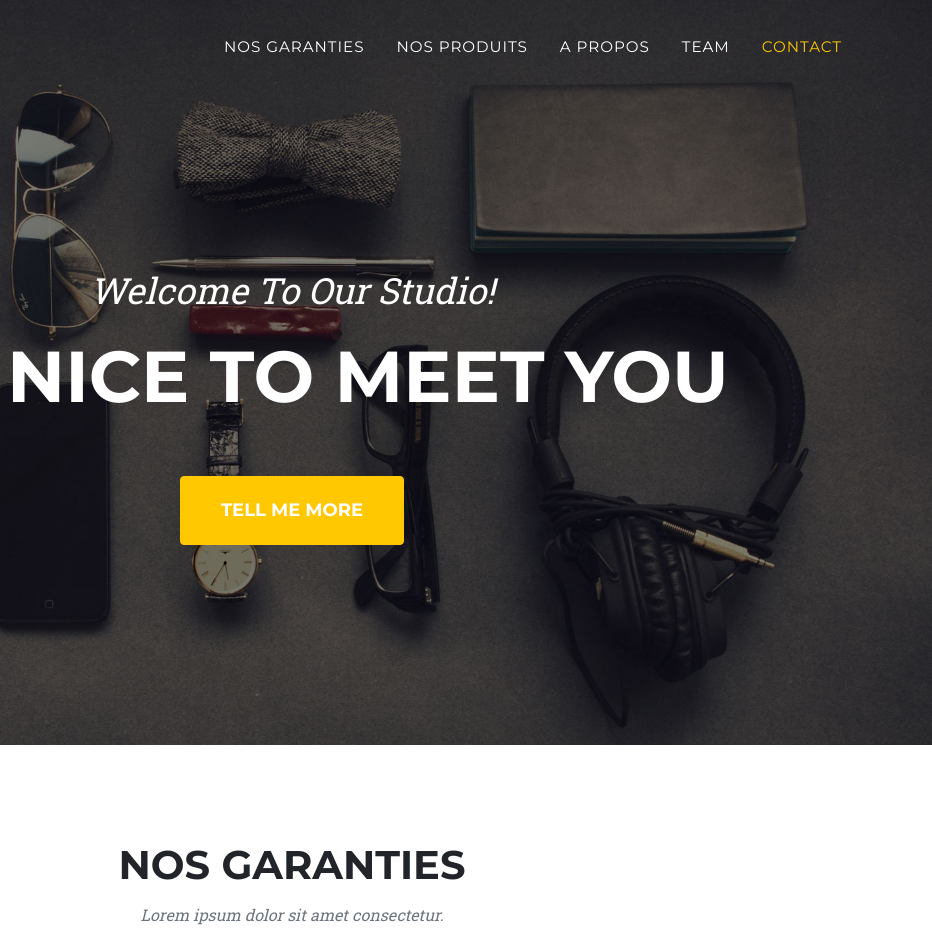
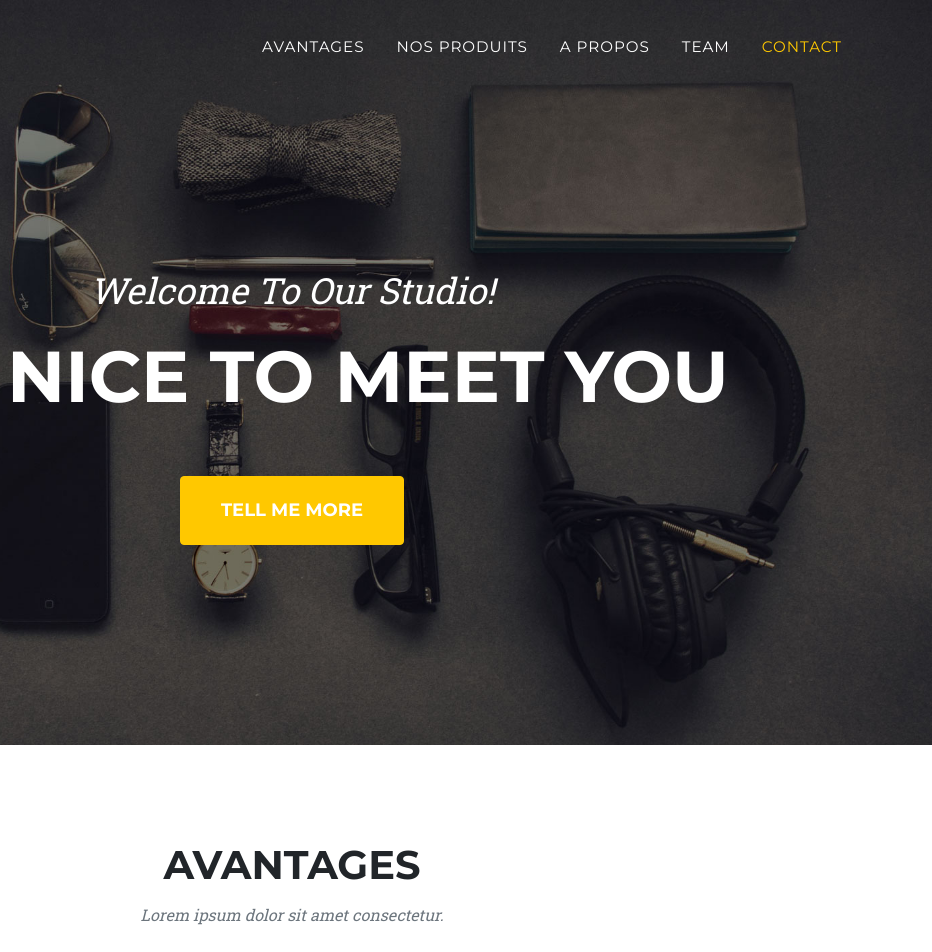
Before and after one commit to chevaley4u/site_unistorage, a plain HTML site: page index.html in a window 1280 px wide. Shown: the top 952 px of the page, 348-1280 px from the left. Drawn offline with nearby package versions, Linux system fonts and the light colour scheme.

Commit message:
Update index.html

```diff
--- a/index.html
+++ b/index.html
@@ -27,7 +27,7 @@
                 </button>
                 <div class="collapse navbar-collapse" id="navbarResponsive">
                     <ul class="navbar-nav text-uppercase ms-auto py-4 py-lg-0">
-                        <li class="nav-item"><a class="nav-link" href="#services">Nos garanties</a></li>
+                        <li class="nav-item"><a class="nav-link" href="#services">Avantages</a></li>
                         <li class="nav-item"><a class="nav-link" href="#portfolio">Nos produits</a></li>
                         <li class="nav-item"><a class="nav-link" href="#about">A propos</a></li>
                         <li class="nav-item"><a class="nav-link" href="#team">Team</a></li>
@@ -48,7 +48,7 @@
         <section class="page-section" id="services">
             <div class="container">
                 <div class="text-center">
-                    <h2 class="section-heading text-uppercase">Nos garanties</h2>
+                    <h2 class="section-heading text-uppercase">Avantages</h2>
                     <h3 class="section-subheading text-muted">Lorem ipsum dolor sit amet consectetur.</h3>
                 </div>
                 <div class="row text-center">
```
